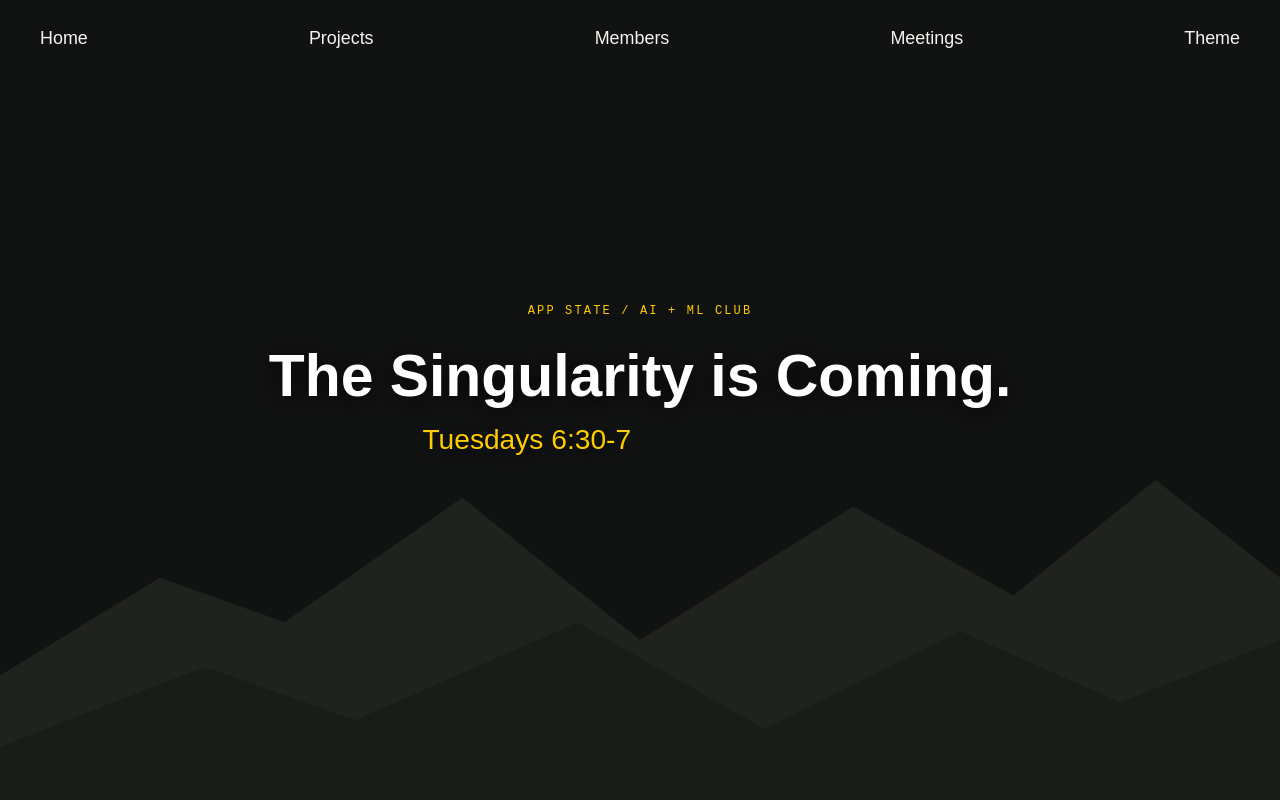
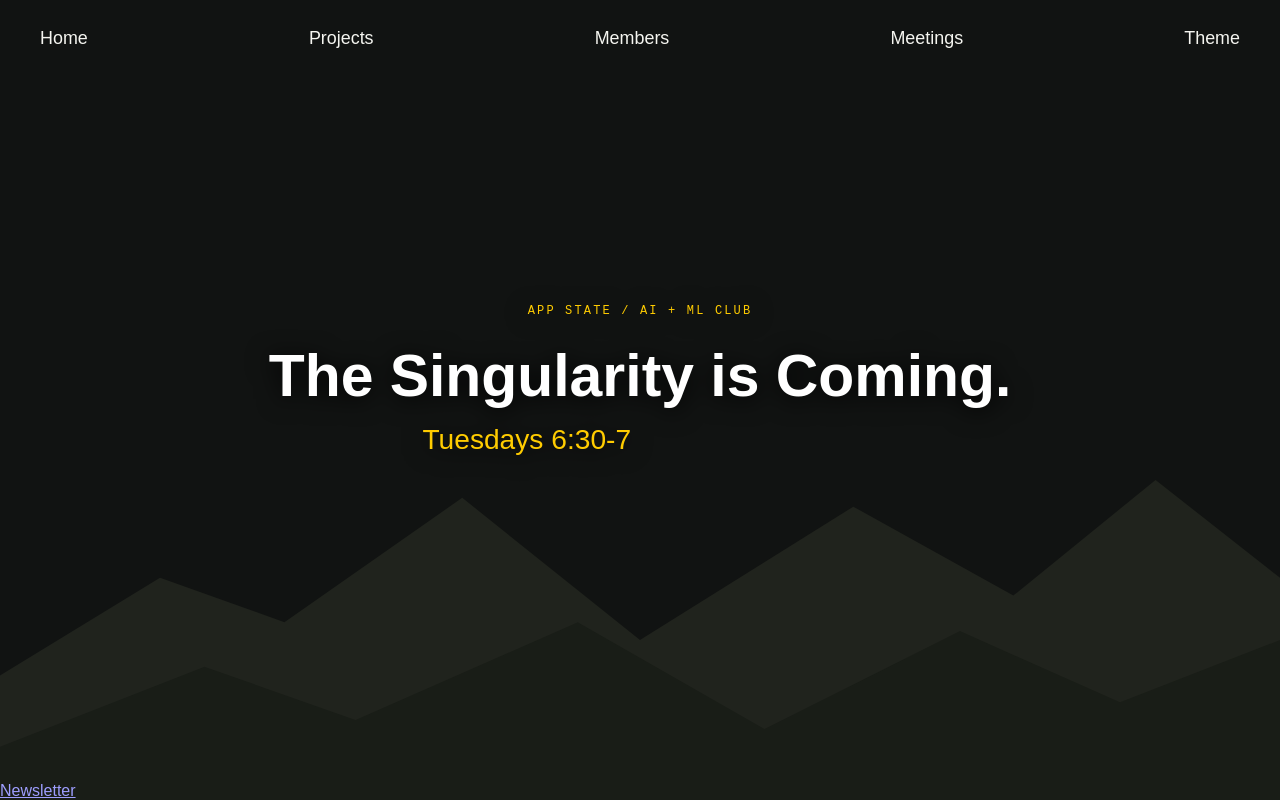
Before and after one commit to oscarverricoasu/SSTEM-AI-ML-Club-Website, a plain HTML site: page index.html in a window 1280 px wide. Drawn offline with Linux system fonts and the light colour scheme.

Commit message:
Added Homepage Newsletter link

```diff
--- a/css/style.css
+++ b/css/style.css
@@ -119,3 +119,12 @@ nav a:hover {
 @keyframes caretBlink {
     50% { border-color: transparent; }
 }
+
+div.Newsletter{
+    position: absolute;
+    bottom:0%;
+    left: 0%;
+    width: 1em;
+    height: -1em;
+    z-index: 3;
+}
--- a/index.html
+++ b/index.html
@@ -55,7 +55,12 @@
             </p>
         </div>
 
+         <div class="Newsletter">
+            <a href = "https://docs.google.com/forms/d/e/1FAIpQLSdFEz-9BH81DLexhIHW7CCsIW9k59do48E0YrEcyOxwcRnylQ/viewform?usp=sharing&ouid=102044323203191366764">Newsletter</a>
+        </div>
     </section>
+
+
 
     <script src="./scripts/waves.js" defer></script>
     <script>
```
Also changed, not shown: pages/FileExplorerTheme.html (+2 -2 lines), pages/members.html (+2 -2 lines).
